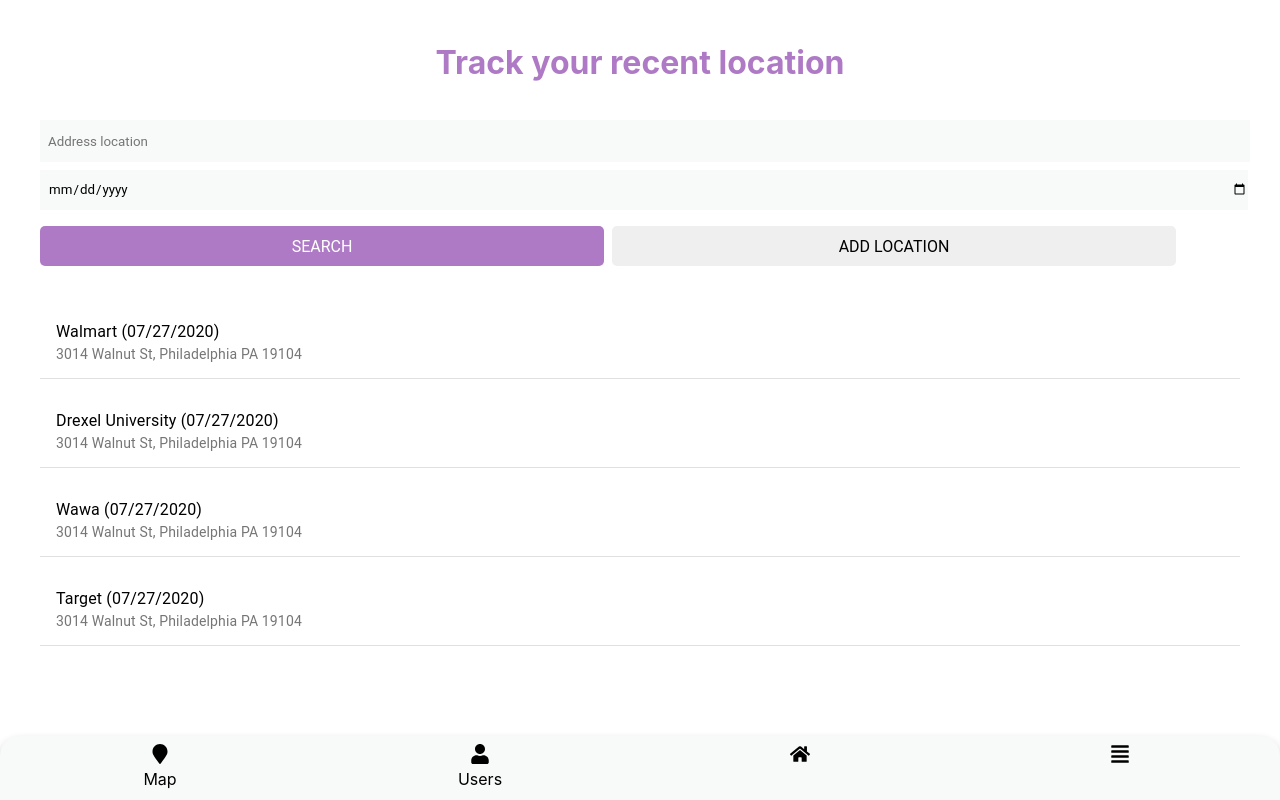
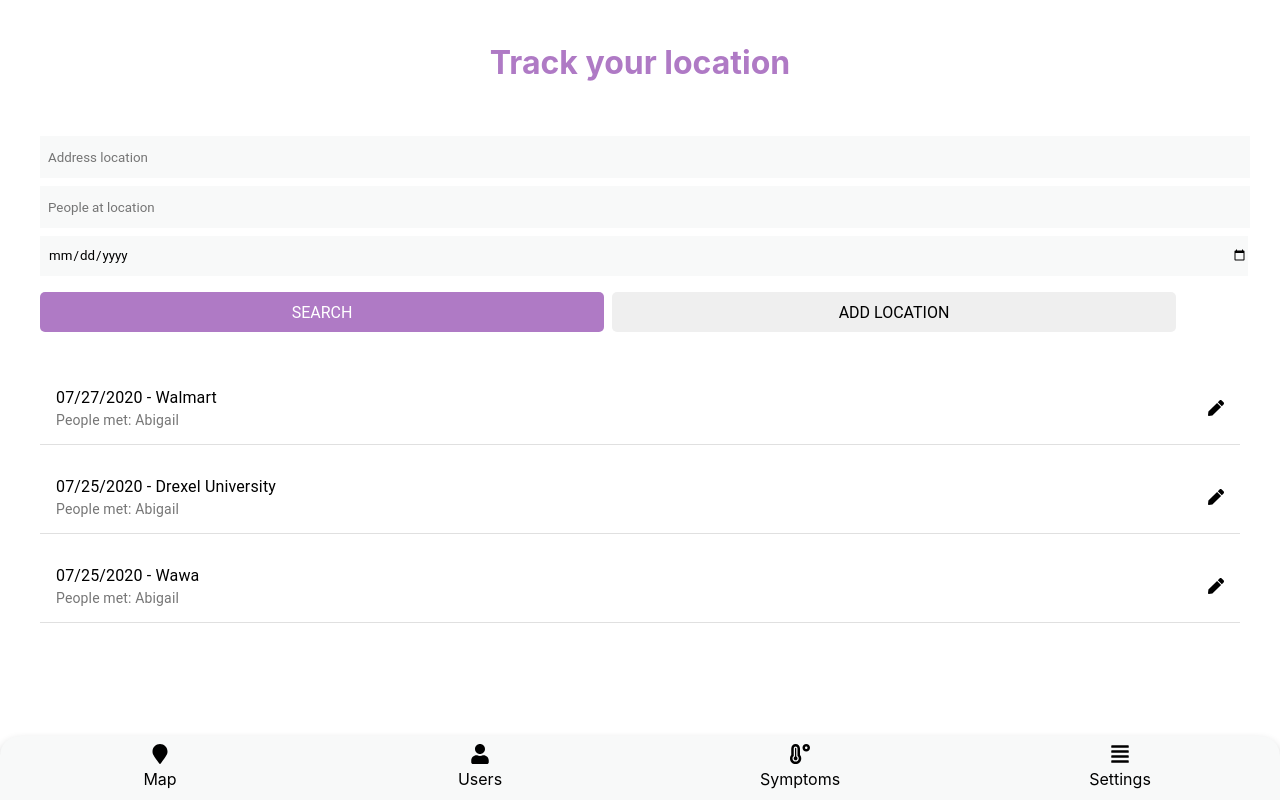
Before and after one commit to cassandrale179/covid19, a React (Create React App) app: page /home in a window 1280 px wide. Built offline with nearby package versions, Linux system fonts and the light colour scheme.

Commit message:
Add in ways for user to edit their location

```diff
--- a/src/App.css
+++ b/src/App.css
@@ -1,5 +1,7 @@
 :root {
   --primary: #AF7AC5;
+  --subtitle: #CACFD2;
+  --topNavHeight: 12vh;
 }
 
 .App {
@@ -36,3 +38,18 @@
   width: 47%;
   display: inline-block;
 }
+
+input{
+  border: none;
+  background: #F8F9F9;
+  width: 100%;
+  height: 5vh;
+  outline: none;
+  padding-left: 1vh;
+  margin-bottom: 1vh;
+  font-family: 'Roboto', sans-serif;
+}
+
+input:focus{
+   box-shadow: 0 1px 1px 0 rgba(0,0,0,0.2);
+}
--- a/src/App.js
+++ b/src/App.js
@@ -3,6 +3,7 @@ import './App.css';
 import { Route, Switch } from 'react-router-dom';
 import Login from './login/Login';
 import Home from './home/Home';
+import Users from './users/Users';
 
 function App() {
   return (
@@ -10,6 +11,7 @@ function App() {
       <Switch>
         <Route path="/" component={Login} exact />
         <Route path="/home" component={Home} exact />
+        <Route path="/users" component={Users} exact />
       </Switch>
     </main>
   );
--- a/src/home/Home.css
+++ b/src/home/Home.css
@@ -1,21 +1,6 @@
 .Home{
-    margin-top: 10vh;
+    margin-top: var(--topNavHeight);
     padding: 5vh;
-}
-
-input{
-   border: none;
-   background: #F8F9F9;
-   width: 100%;
-   height: 5vh;
-   outline: none;
-   padding-left: 1vh;
-   margin-bottom: 1vh;
-   font-family: 'Roboto', sans-serif;
-}
-
-input:focus{
-    box-shadow: 0 1px 1px 0 rgba(0,0,0,0.2);
 }
 
 .timeline{
@@ -29,3 +14,8 @@ input:focus{
 p{
     margin-top: -10px;
 }
+
+.icon{
+  font-size: 2vh;
+  color: black;
+}
--- a/src/home/Home.js
+++ b/src/home/Home.js
@@ -1,13 +1,17 @@
-import React from 'react';
-import './Home.css';
-import Nav from '../nav/Nav'
+import React from "react";
+import "./Home.css";
+import Nav from "../nav/Nav";
 
 /** List component */
-import List from '@material-ui/core/List';
-import ListItem from '@material-ui/core/ListItem';
-import Divider from '@material-ui/core/Divider';
-import ListItemText from '@material-ui/core/ListItemText';
-import Typography from '@material-ui/core/Typography';
+import List from "@material-ui/core/List";
+import ListItem from "@material-ui/core/ListItem";
+import Divider from "@material-ui/core/Divider";
+import ListItemText from "@material-ui/core/ListItemText";
+import Typography from "@material-ui/core/Typography";
+import IconButton from '@material-ui/core/IconButton';
+import ListItemSecondaryAction from '@material-ui/core/ListItemSecondaryAction';
+
+import { FaPen } from "react-icons/fa";
 
 function LocationItem(props) {
   return (
@@ -17,38 +21,38 @@ function LocationItem(props) {
           primary={props.name}
           secondary={
             <React.Fragment>
-              <Typography
-                variant="body2"
-                color="textPrimary"
-              >
-              </Typography>
-              {"3014 Walnut St, Philadelphia PA 19104"}
+              <Typography variant="body2" color="textPrimary"></Typography>
+              {"People met: Abigail"}
             </React.Fragment>
           }
         />
+      <ListItemSecondaryAction>
+          <IconButton edge="end" aria-label="comments">
+            <FaPen className="icon" />
+          </IconButton>
+        </ListItemSecondaryAction>
       </ListItem>
       <Divider component="li" />
     </List>
-  )
+  );
 }
-
 
 function Home() {
   return (
     <div>
-      <Nav />
-        <div className="Home">
-          <input type="text" placeholder="Address location" />
-          <input type="date" placeholder="Time at location" />
-          <button class="button default left full"> Search </button>
-          <button class="button left full"> Add Location </button>
-          <div className="timeline" >
-              <LocationItem name="Walmart (07/27/2020)"/>
-              <LocationItem name="Drexel University (07/27/2020)"/>
-              <LocationItem name="Wawa (07/27/2020)"/>
-              <LocationItem name="Target (07/27/2020)"/>
-          </div>
+      <Nav title="Track your location" />
+      <div className="Home">
+        <input type="text" placeholder="Address location" />
+        <input type="text" placeholder="People at location" />
+        <input type="date" />
+        <button className="button default left full"> Search </button>
+        <button className="button left full"> Add Location </button>
+        <div className="timeline">
+          <LocationItem name="07/27/2020 - Walmart" />
+          <LocationItem name="07/25/2020 - Drexel University" />
+          <LocationItem name="07/25/2020 - Wawa" />
         </div>
+      </div>
     </div>
   );
 }
--- a/src/login/Login.css
+++ b/src/login/Login.css
@@ -5,14 +5,14 @@
 
 h1{
     font-size: 10vh;
-    color: #AF7AC5;
+    color: var(--primary);
     margin-bottom: 0px;
 }
 
 h3{
     margin-top: 0px;
     font-size: 2vh;
-    color: #D7DBDD;
+    color:  var(--subtitle);
 }
 
 
--- a/src/nav/Nav.css
+++ b/src/nav/Nav.css
@@ -2,9 +2,18 @@
     position: fixed;
     top: 0px;
     width: 100%;
+    text-align: center;
+    height: var(--topNavHeight);
+ }
+
+ .topNav h4{
     font-size: 4vh;
-    text-align: center;
-    color: var(--primary)
+    color: var(--primary);
+ }
+
+ .topNav h5{
+     margin-top: -4vh;
+     color: var(--subtitle);
  }
 
 
--- a/src/nav/Nav.js
+++ b/src/nav/Nav.js
@@ -1,25 +1,42 @@
-import React from 'react';
-import './Nav.css'
-import { FaMapMarker } from 'react-icons/fa';
-import { FaUser } from 'react-icons/fa';
-import { FaHome } from 'react-icons/fa';
-import { FaAlignJustify} from 'react-icons/fa';
+import React from "react";
+import "./Nav.css";
+import {
+  FaMapMarker,
+  FaUser,
+  FaAlignJustify,
+  FaTemperatureHigh,
+} from "react-icons/fa";
 
+/* Navigate to given page */
+function navigate(location) {
+  window.location.href = `/${location}`;
+}
 
-function Nav() {
+/* Renders the top and bottom navigation bar */
+function Nav(props) {
   return (
     <div>
       <div className="topNav">
-          <h4>Track your recent location</h4>
+        <h4>{props.title}</h4>
+        <h5> {props.subtitle}</h5>
       </div>
       <div className="bottomNav">
-          <div className="page"> <FaMapMarker />
-            <label>Map</label> </div>
-          <div className="page"> <FaUser />
-             <label>Users</label>
-          </div>
-          <div className="page"> <FaHome /> </div>
-          <div className="page"> <FaAlignJustify /></div>
+        <div onClick={() => navigate("home")} className="page">
+          <FaMapMarker />
+          <label>Map</label>{" "}
+        </div>
+        <div onClick={() => navigate("users")} className="page">
+          <FaUser />
+          <label>Users</label>
+        </div>
+        <div onClick={() => navigate("symptoms")} className="page">
+          <FaTemperatureHigh />
+          <label>Symptoms</label>
+        </div>
+        <div onClick={() => navigate("settings")} className="page">
+          <FaAlignJustify />
+          <label>Settings</label>
+        </div>
       </div>
     </div>
   );
--- /dev/null
+++ b/src/users/Users.css
@@ -0,0 +1,4 @@
+.Users{
+    margin-top: 10vh;
+    padding: 5vh;
+}
--- /dev/null
+++ b/src/users/Users.js
@@ -0,0 +1,23 @@
+import React from 'react';
+import './Users.css';
+import Nav from '../nav/Nav'
+
+
+function Users() {
+  return (
+    <div>
+      <Nav title="Track people in contact"/>
+        <div className="Users">
+        <input type="text" placeholder="Add user" />
+        <input type="date" />
+        <button className="button default left full"> Search </button>
+        <button className="button left full"> Add User </button>
+        <div className="timeline">
+
+      </div>
+    </div>
+    </div>
+  );
+}
+
+export default Users;
```
